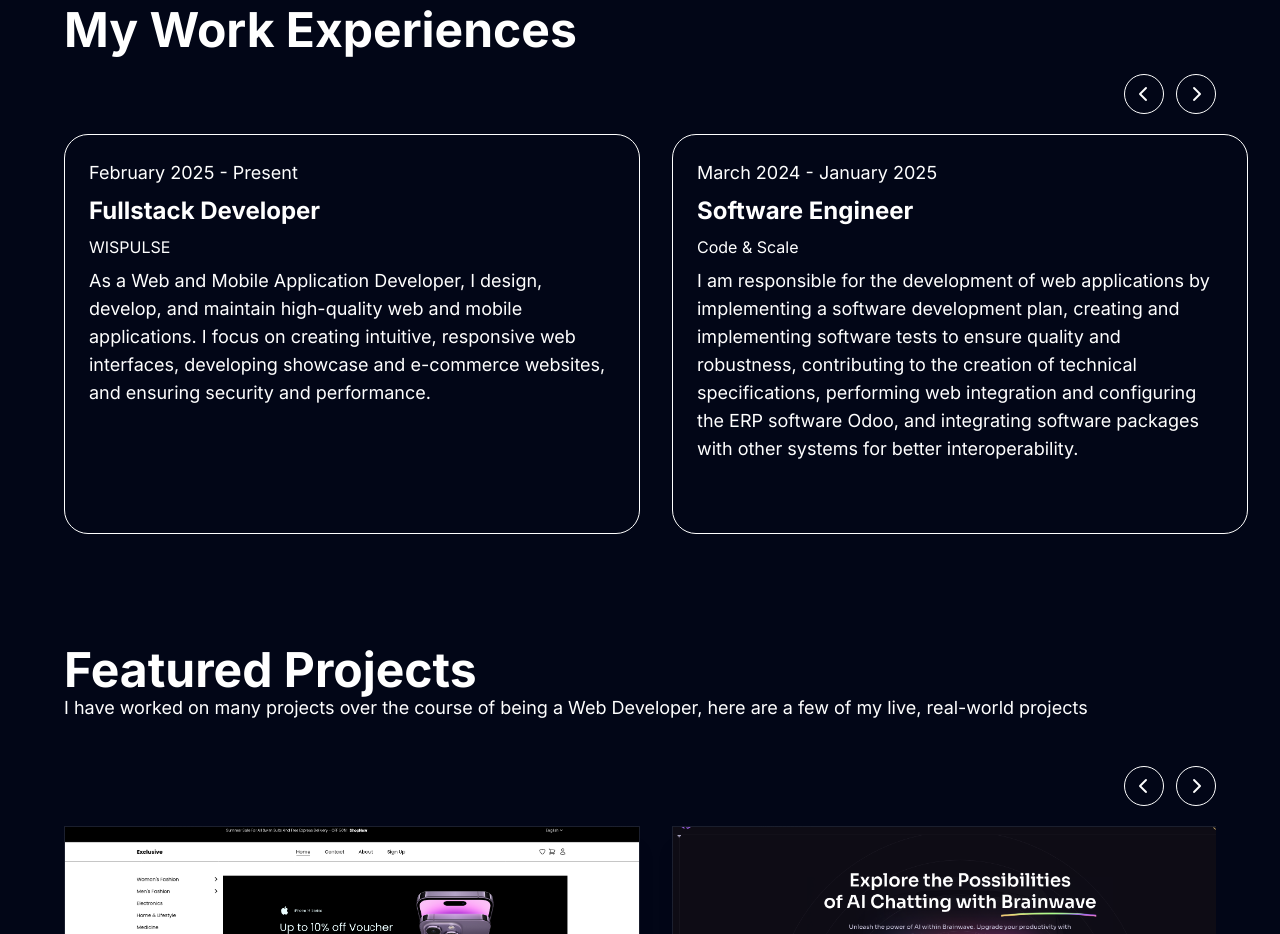
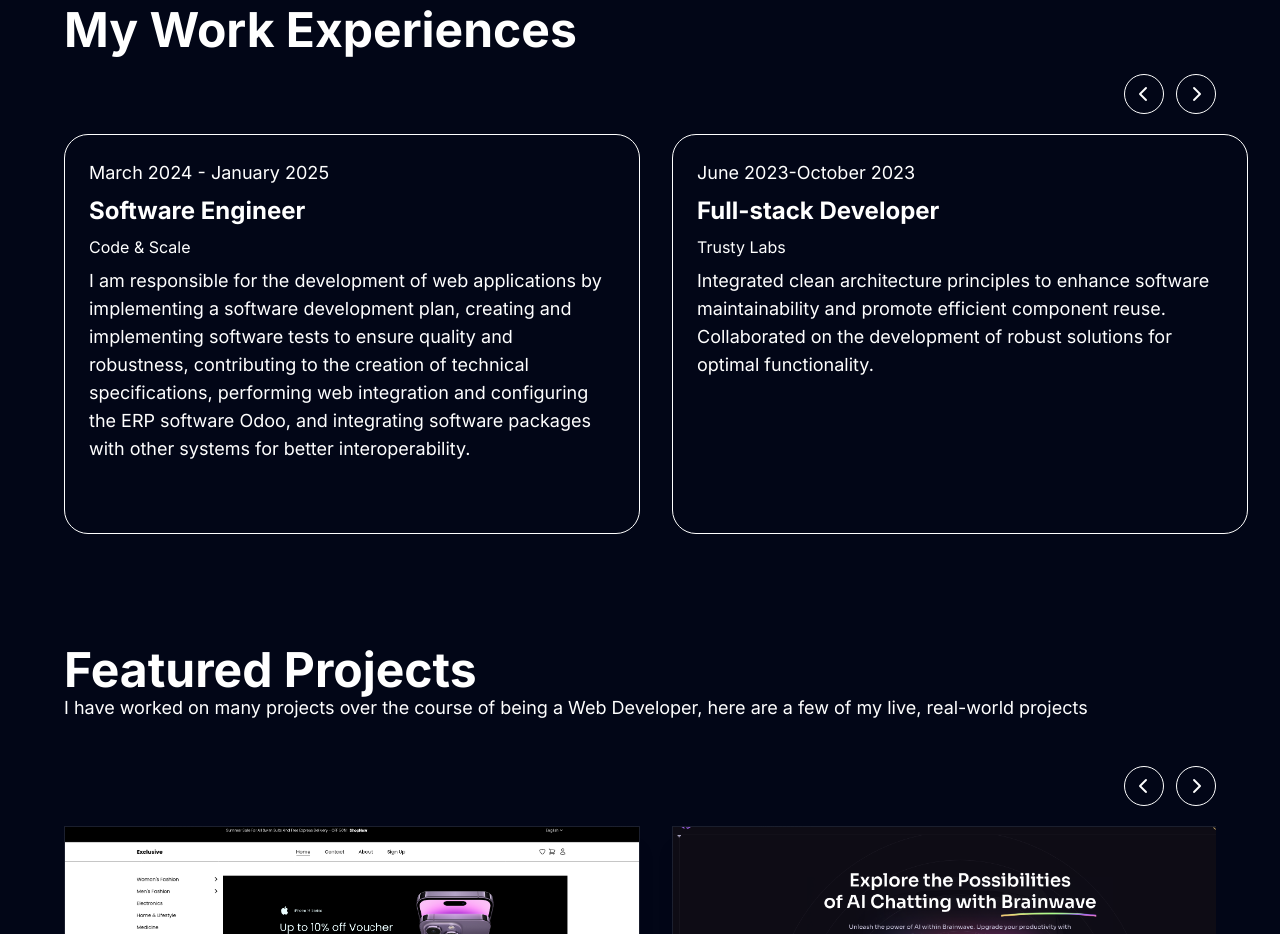
Before and after one commit to garryismael/garryismael.github.io, a website: page index.html in a window 1280 px wide. Shown: the part 2180-3114 px from the top of the page. Drawn offline with nearby package versions, Linux system fonts and the light colour scheme.

Commit message:
Update index.html

```diff
--- a/index.html
+++ b/index.html
@@ -358,19 +358,6 @@
         </div>
         <div class="embla__viewport">
           <div class="embla__container">
-            <div
-              class="swiper-slide p-6 border border-white rounded-3xl !flex flex-col gap-2 h-90 lg:h-[400px]">
-              <h1 class="text-base lg:text-lg">February 2025 - Present</h1>
-              <h2 class="text-xl font-bold lg:text-2xl">Fullstack Developer</h2>
-              <h3 class="text-xs lg:text-base">WISPULSE</h3>
-              <p class="text-base lg:text-lg">
-                As a Web and Mobile Application Developer, I design, develop,
-                and maintain high-quality web and mobile applications. I focus
-                on creating intuitive, responsive web interfaces, developing
-                showcase and e-commerce websites, and ensuring security and
-                performance.
-              </p>
-            </div>
             <div
               class="swiper-slide p-6 border border-white rounded-3xl !flex flex-col gap-2 h-90 lg:h-[400px]">
               <h1 class="text-base lg:text-lg">March 2024 - January 2025</h1>
```
